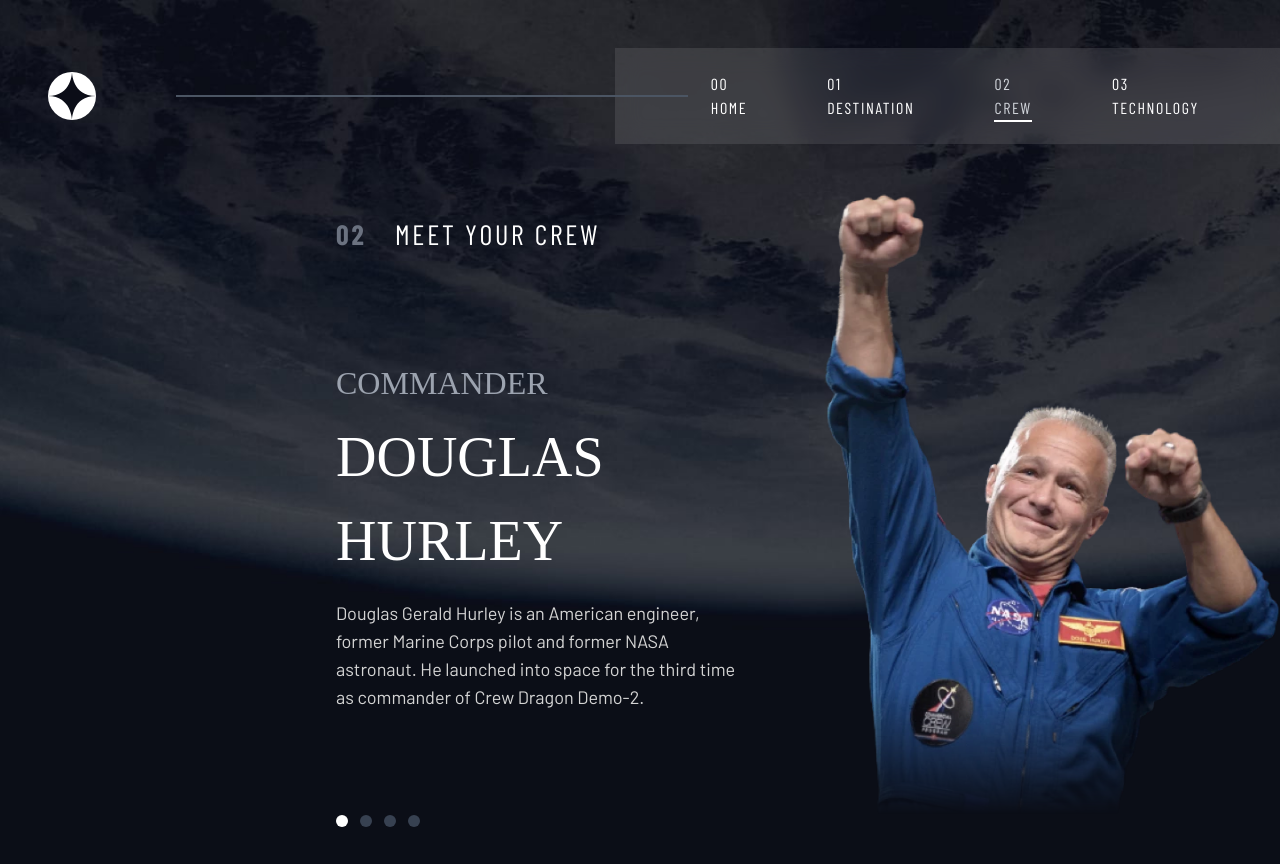
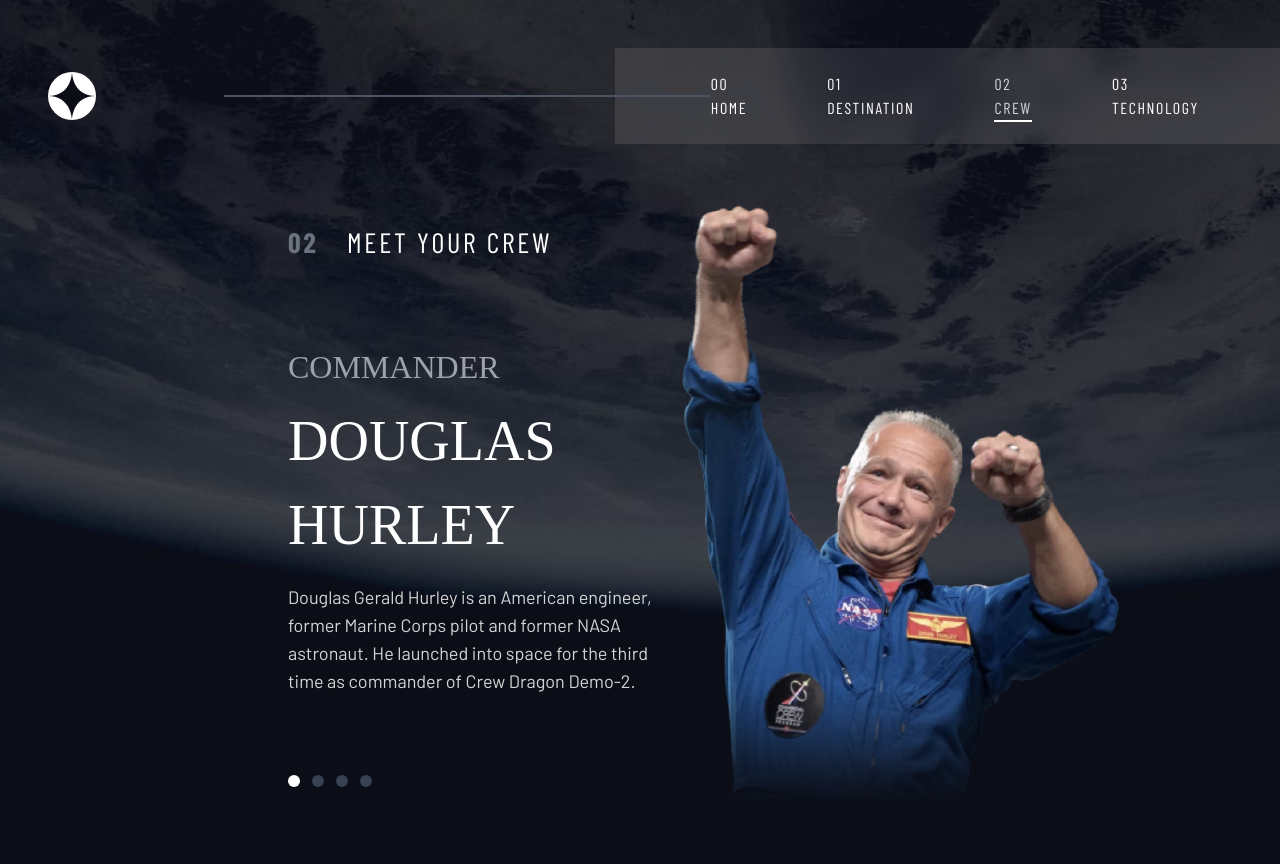
Before and after one commit to JhonierSantana/space-tourism-website, a React (Vite) app in the folder space-tourism/: page /crew in a window 1280 px wide. Shown: the top 864 px of the page. Built offline with nearby package versions, Linux system fonts and the light colour scheme; a web font is replaced by a local one.

Commit message:
Correciones y creacion/build

```diff
--- a/space-tourism/src/components/NavBar.jsx
+++ b/space-tourism/src/components/NavBar.jsx
@@ -8,7 +8,7 @@
         <img src={logo} alt="logo" className="w-12 h-12" />
       </div>
 
-      <div className="flex border border-gray-600 border-solid h-0.5 w-2/5 ml-32 absolute z-10"></div>
+      <div className="flex border border-gray-600 border-solid h-0.5 w-38% ml-44 absolute z-10"></div>
 
       <div className="flex bg-opacity-10 bg-white h-24 w-54p items-center backdrop-blur-md relative">
         <ul className="flex font-barlow-condensed gap-10 text-white tracking-widest w-max m-auto ">
@@ -18,7 +18,7 @@
               className={({ isActive }) =>
                 isActive
                   ? "text-gray-300 after:absolute after:left-0 after:bottom-[-2px] after:w-full after:h-[2px] after:bg-white"
-                  : "hover:text-gray-400 hover:underline"
+                  : ""
               }
             >
               <span className="mr-1">00</span> HOME
@@ -30,7 +30,7 @@
               className={({ isActive }) =>
                 isActive
                   ? "text-gray-300 after:absolute after:left-0 after:bottom-[-2px] after:w-full after:h-[2px] after:bg-white"
-                  : "hover:text-gray-400 hover:underline"
+                  : ""
               }
             >
               <span className="mr-1">01</span> DESTINATION
@@ -42,7 +42,7 @@
               className={({ isActive }) =>
                 isActive
                   ? "text-gray-300 after:absolute after:left-0 after:bottom-[-2px] after:w-full after:h-[2px] after:bg-white"
-                  : "hover:text-gray-400 hover:underline"
+                  : ""
               }
             >
               <span className="mr-1">02</span> CREW
@@ -54,7 +54,7 @@
               className={({ isActive }) =>
                 isActive
                   ? "text-gray-300 after:absolute after:left-0 after:bottom-[-2px] after:w-full after:h-[2px] after:bg-white"
-                  : "hover:text-gray-400 hover:underline"
+                  : ""
               }
             >
               <span className="mr-1">03</span> TECHNOLOGY
--- a/space-tourism/src/index.css
+++ b/space-tourism/src/index.css
@@ -2,6 +2,9 @@
 @tailwind components;
 @tailwind utilities;
 
+body {
+  overflow-y: hidden;
+}
 .mask-gradient {
   mask-image: linear-gradient(to bottom, black 80%, transparent 100%);
 }
--- a/space-tourism/src/pages/Crew.jsx
+++ b/space-tourism/src/pages/Crew.jsx
@@ -20,8 +20,8 @@
   };
 
   return (
-    <div className="flex items-center w-4/5 ml-auto h-90vh pl-20">
-      <div className="mt-8 flex flex-col space-y-6 mr-20">
+    <div className="flex items-center w-9/12 justify-between m-auto h-90vh">
+      <div className="flex flex-col ml-32 ">
         <h1 className="text-left text-28px tracking-widest uppercase pb-10 font-barlow-condensed ">
           <span className="font-bold text-gray-500 pr-5">02</span> Meet your
           crew
--- a/space-tourism/src/pages/Destination.jsx
+++ b/space-tourism/src/pages/Destination.jsx
@@ -28,7 +28,7 @@
         Destination
       </h1>
       <div className="flex flex-col md:flex-row items-center justify-between w-full  mt-8">
-        <div className="w-full md:w-1/2 flex justify-center">
+        <div className="w-full md:w-47% flex justify-center">
           <img
             src={images[selectedDestination.name]}
             alt={selectedDestination.name}
--- a/space-tourism/src/pages/Technology.jsx
+++ b/space-tourism/src/pages/Technology.jsx
@@ -20,12 +20,12 @@
   };
 
   return (
-    <div className="flex flex-col justify-center w-4/5 m-auto h-90vh mr-30">
+    <div className="flex flex-col justify-center h-90vh w-4/5 m-auto">
       <h1 className="text-left text-28px tracking-widest uppercase pb-2 font-barlow-condensed ml-4">
         <span className="font-bold text-gray-400 pr-5">03</span> SPACE LAUNCH
         101
       </h1>
-      <div className="flex items-center">
+      <div className="flex items-center ">
         <div className="flex flex-col items-center mr-8 ">
           <ul className="space-y-8">
             {technologyData.technology.map((technology, index) => (
@@ -62,7 +62,7 @@
           <img
             src={images[selectedTechnology.name]}
             alt={selectedTechnology.name}
-            className="w-full h-auto"
+            className="w-515px h-527px"
           />
         </div>
       </div>
--- a/space-tourism/tailwind.config.js
+++ b/space-tourism/tailwind.config.js
@@ -10,6 +10,9 @@
         "57%": "57%",
         "15px": "15px",
         "568.07px": "568.07px",
+        "515px": "515px",
+        "47%": "47%",
+        "38%": "38%",
       },
       height: {
         "382px": "382px",
@@ -19,6 +22,7 @@
         "90vh": "90vh",
         "15px": "15px",
         "712px": "712px",
+        "527px": "527px",
       },
       fontFamily: {
         "barlow-condensed": ["Barlow Condensed", "sans-serif"],
@@ -45,7 +49,7 @@
         "440px": "440px",
         "28rem": "28rem",
         "25rem": "25rem",
-        "400px": "400px"
+        "400px": "400px",
       },
       textColor: {
         grayy: "#d4d4d4",
```
